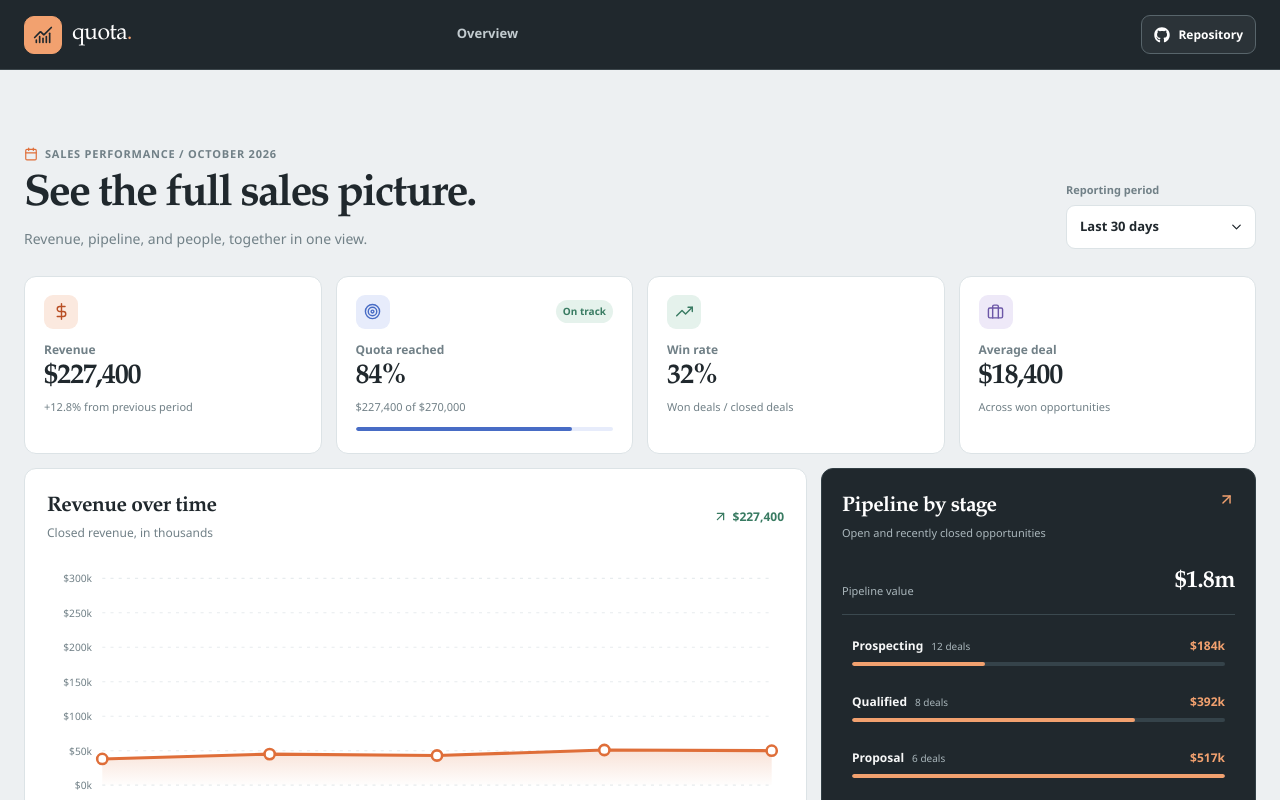
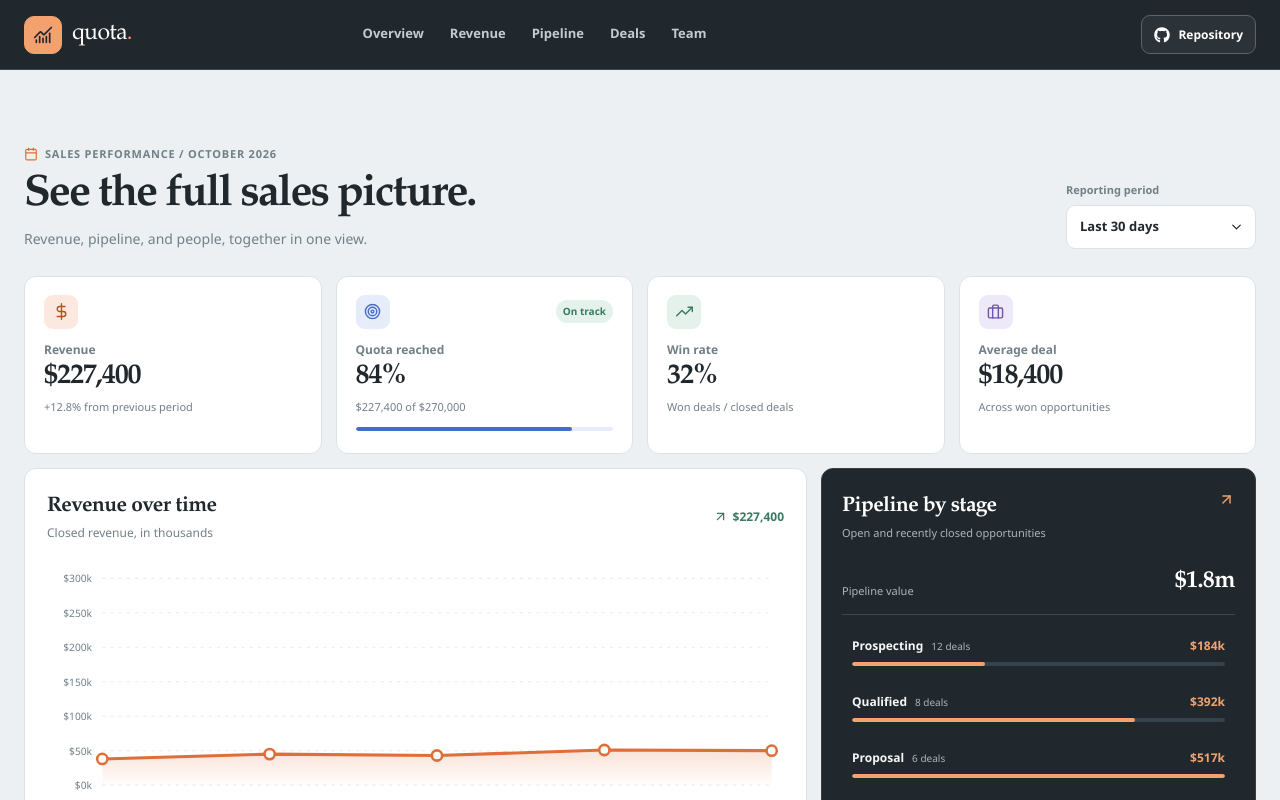
Before and after one commit to a2rp/sales-analytics-dashboard, a React (Vite) app: page / in a window 1280 px wide. Shown: the top 800 px of the page. Built offline with nearby package versions, Linux system fonts and the light colour scheme.

Commit message:
feat: link navigation to dashboard sections

```diff
--- a/src/components/dealsTable/styles.module.css
+++ b/src/components/dealsTable/styles.module.css
@@ -1,4 +1,5 @@
 .dealsTable {
+  scroll-margin-top: 90px;
   margin-top: 14px;
   overflow: hidden;
   background: var(--color-white);
--- a/src/components/header/index.jsx
+++ b/src/components/header/index.jsx
@@ -41,6 +41,10 @@ const Header = () => {
           aria-label="Main navigation"
         >
           <a href="#overview" onClick={closeMenu}>Overview</a>
+          <a href="#revenue" onClick={closeMenu}>Revenue</a>
+          <a href="#pipeline" onClick={closeMenu}>Pipeline</a>
+          <a href="#deals" onClick={closeMenu}>Deals</a>
+          <a href="#team" onClick={closeMenu}>Team</a>
         </nav>
 
         <a
--- a/src/components/pipelineFunnel/styles.module.css
+++ b/src/components/pipelineFunnel/styles.module.css
@@ -1,4 +1,5 @@
 .pipelineFunnel {
+  scroll-margin-top: 90px;
   padding: 22px 20px 16px;
   background: var(--color-ink);
   border: 1px solid #323f45;
--- a/src/components/revenueChart/index.jsx
+++ b/src/components/revenueChart/index.jsx
@@ -20,7 +20,7 @@ const RevenueChart = ({ report }) => {
   const areaPath = `${linePath} L ${points[points.length - 1].x} ${chartHeight - chartPadding.bottom} L ${points[0].x} ${chartHeight - chartPadding.bottom} Z`
 
   return (
-    <section className={styles.revenueChart} aria-labelledby="revenue-title">
+    <section className={styles.revenueChart} id="revenue" aria-labelledby="revenue-title">
       <div className={styles.header}>
         <div>
           <h2 id="revenue-title">Revenue over time</h2>
--- a/src/components/revenueChart/styles.module.css
+++ b/src/components/revenueChart/styles.module.css
@@ -1,4 +1,5 @@
 .revenueChart {
+  scroll-margin-top: 90px;
   min-width: 0;
   padding: 22px 22px 13px;
   background: var(--color-white);
--- a/src/components/teamLeaderboard/styles.module.css
+++ b/src/components/teamLeaderboard/styles.module.css
@@ -1,4 +1,5 @@
 .teamLeaderboard {
+  scroll-margin-top: 90px;
   margin-top: 14px;
   padding: 22px 24px 16px;
   background: var(--color-white);
```
